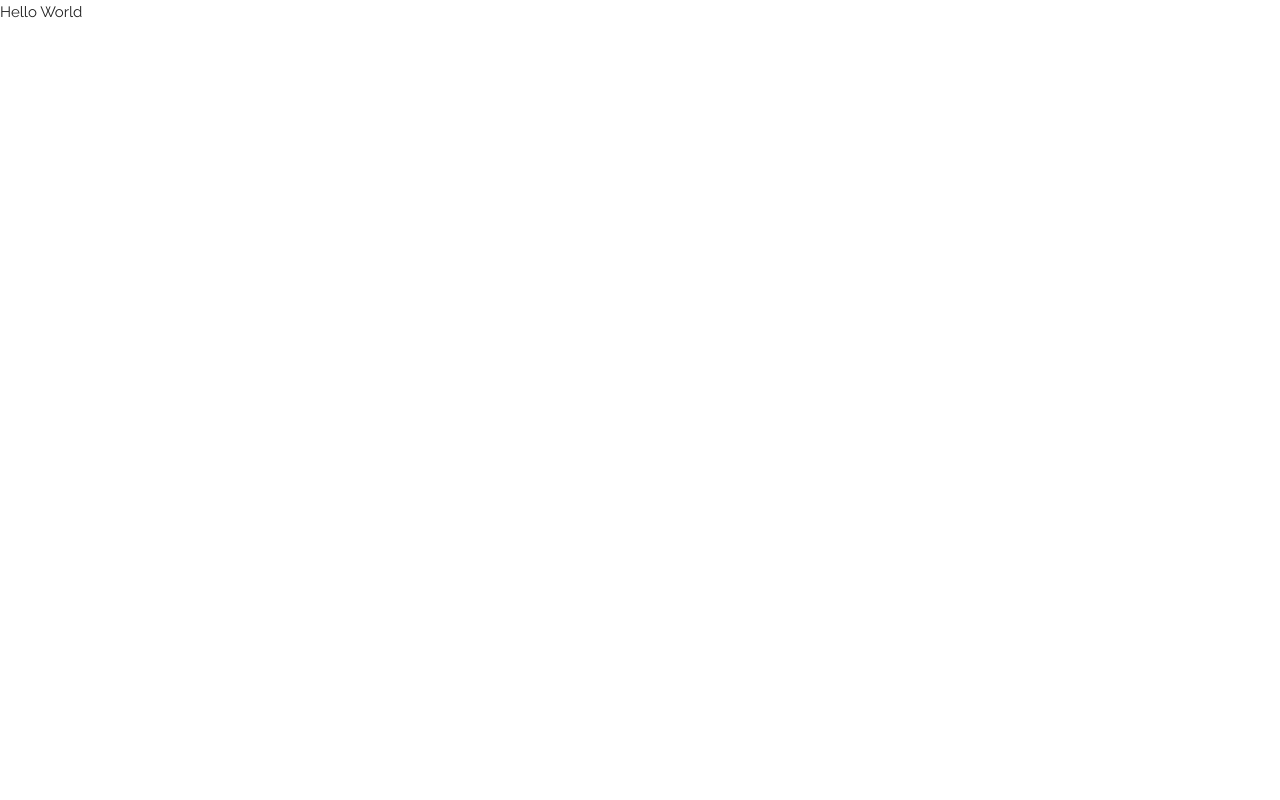
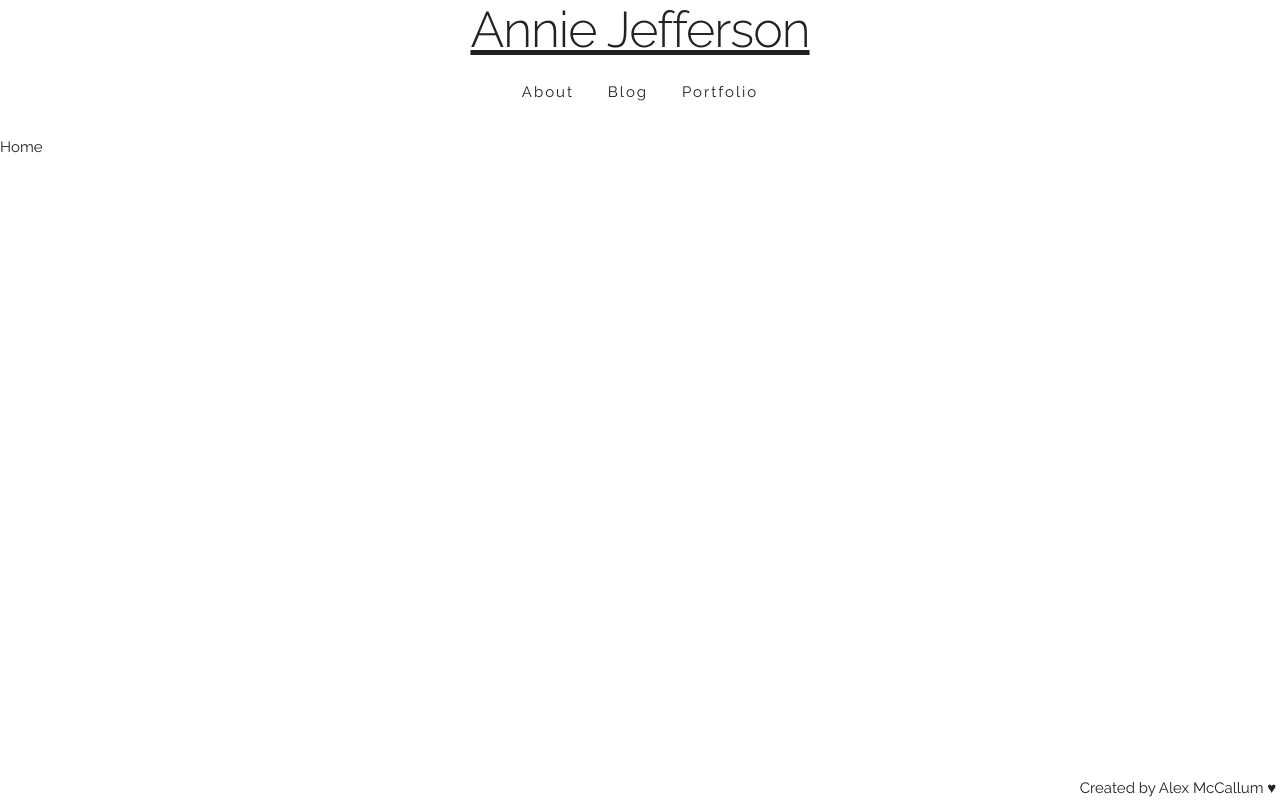
Before and after one commit to Alexander1994/art-portfolio-and-blog, a Django app: page / in a window 1280 px wide. Before the commit the page is almost empty. Run offline with Django 3.2, Linux system fonts and the light colour scheme; some libraries are stand-ins or nearby versions.

Commit message:
basic structure of header & footer addded

```diff
--- a/annies_portfolio_site/static/css/app.css
+++ b/annies_portfolio_site/static/css/app.css
@@ -1,4 +1,55 @@
-/* Test */
+/* Header */
+nav {
+  text-align: center;
+}
+
+.logo {
+  text-align: center;
+  text-decoration: underline;
+}
+/*
+When img for logo is supplied by client use:
+width: *insert width of img*;
+margin: 0 auto;
+*/
+
+nav ul {
+  list-style: none;
+  margin: 0;
+}
+
+nav ul li {
+  display: inline-block;
+}
+nav ul li a {
+  margin: 0 1em;
+  letter-spacing: .2rem;
+  line-height: 6.5rem;
+}
+
+/* Footer */
+footer {
+  position: absolute;
+  right: 0.25em;
+  bottom: 0;
+
+}
+footer p {
+  margin-bottom: 0;
+}
+
+
+/* Cross Site */
+a {
+  text-decoration: none;
+  color: #222;
+}
+
+h1 {
+  margin-bottom: 0;
+}
+
+/* Deffered Images */
 img {
   opacity: 1;
   transition: opacity 0.3s;
--- a/annies_portfolio_site/templates/base.html
+++ b/annies_portfolio_site/templates/base.html
@@ -24,7 +24,26 @@
   </head>
 
   <body>
-    {% block content %}{% endblock %}
+    <header class="container">
+      <div class="row">
+        <a class="logo" href="{% url 'home' %}"><h1>Annie Jefferson</h1></a>
+      </div>
+      <nav class="row">
+        <ul>
+          <li><a href="{% url 'about' %}">About</a></li>
+          <li><a href="{% url 'blog_stream' %}">Blog</a></li>
+          <li><a href="{% url 'picture_stream' %}">Portfolio</a></li>
+        </ul>
+      </nav>
+    </header>
+    <main>
+      {% block content %}{% endblock %}
+    </main>
+    <footer>
+      <p>
+        Created by Alex McCallum &#9829;
+      </p>
+    </footer>
   </body>
 
 </html>
--- a/annies_portfolio_site/templates/pages/index.html
+++ b/annies_portfolio_site/templates/pages/index.html
@@ -4,6 +4,6 @@
 
 {% block content %}
 <p>
-  Hello World
+  Home
 </p>
 {% endblock %}
--- a/annies_site/urls.py
+++ b/annies_site/urls.py
@@ -1,18 +1,3 @@
-"""annies_site URL Configuration
-
-The `urlpatterns` list routes URLs to views. For more information please see:
-    https://docs.djangoproject.com/en/1.10/topics/http/urls/
-Examples:
-Function views
-    1. Add an import:  from my_app import views
-    2. Add a URL to urlpatterns:  url(r'^$', views.home, name='home')
-Class-based views
-    1. Add an import:  from other_app.views import Home
-    2. Add a URL to urlpatterns:  url(r'^$', Home.as_view(), name='home')
-Including another URLconf
-    1. Import the include() function: from django.conf.urls import url, include
-    2. Add a URL to urlpatterns:  url(r'^blog/', include('blog.urls'))
-"""
 from django.conf.urls import url
 from django.conf import settings
 from django.conf.urls.static import static
```
